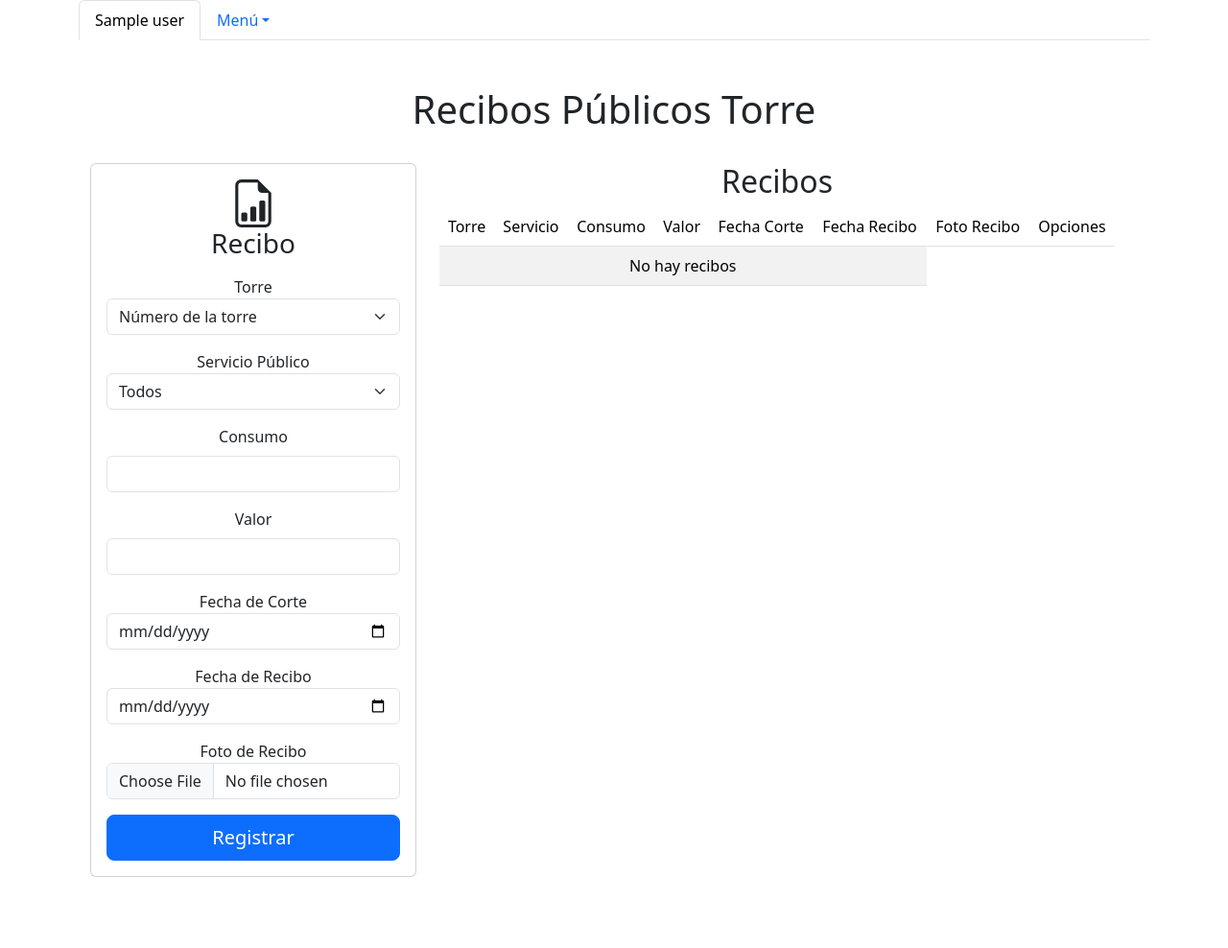
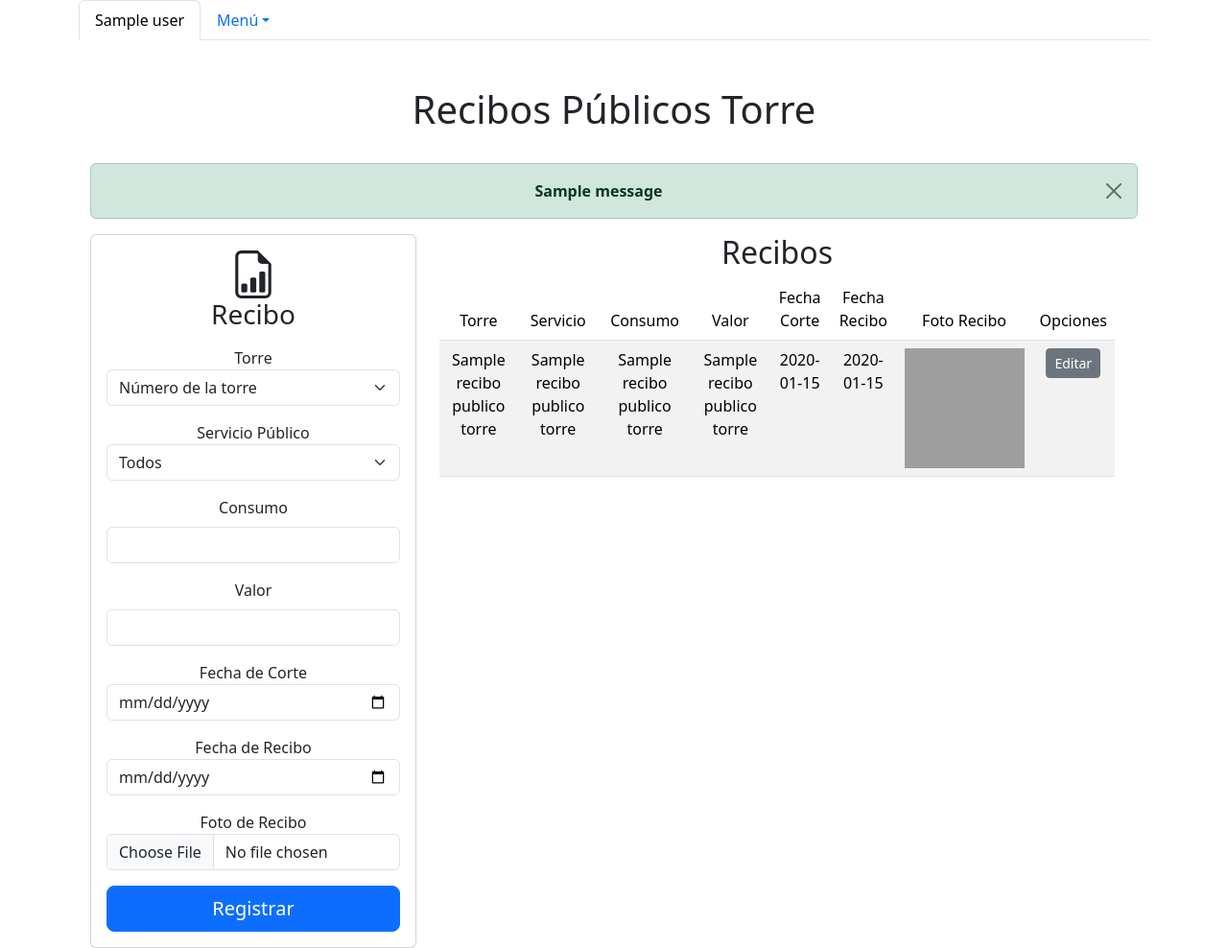
Before and after one commit to Manuel0606/caso-practico, a Flask app: page /torre in a window 1280 px wide. Shown: the part 56-1044 px from the top of the page at 96% size. Before the commit the page ends 970 px from the top, so only its background shows below. Run offline with Flask 2, Linux system fonts and the light colour scheme; a user stored in the database is signed in; one stand-in notice (Sample message) is shown; a database or web service that is not in the repository returns one stand-in record (values such as "Sample title"); some libraries are stand-ins or nearby versions; grey boxes are pictures that could not be loaded.

Commit message:
/torre and flash added

```diff
--- a/src/app.py
+++ b/src/app.py
@@ -57,11 +57,34 @@ def apartamento():
 @app.route('/torre')
 @login_required
 def torre():
-    recibos = []
-    data = {
-        "recibos" : recibos
-    }
-    return render_template('torre.html', data=data)
+    try:
+        sql = """
+            SELECT *
+            FROM recibo_publico_torre
+        """
+        cursor = con_bd.cursor()
+        cursor.execute(sql)
+        results = cursor.fetchall()
+        recibos = []
+        for row in results:
+            recibo = {
+                "id": row[0],
+                "torre": row[1],
+                "servicio_publico": row[2],
+                "consumo": row[3],
+                "valor": row[4],
+                "fecha_corte": row[5],
+                "fecha_recibo": row[6],
+                "foto_servicio_publico": row[7]
+            }
+            recibos.append(recibo)
+        data = {
+            "recibos" : recibos
+        }
+        return render_template('torre.html', data=data)
+    except Exception as ex:
+        flash('Error: ' + str(ex))
+    return redirect(request.referrer)
 
 @app.route('/login', methods=['GET', 'POST'])
 # @limiter.limit("10/minute")
--- a/src/templates/apartamento.html
+++ b/src/templates/apartamento.html
@@ -3,6 +3,7 @@
 {% block bodyHome %}
 <div class="container pt-4">
     <h1 class="p-4">Recibos Públicos Apartamento</h1>
+    {% include "partials/flash.html" %}
     <div class="row">
         <div class="row">
             <!-- *Formulario -->
@@ -105,8 +106,8 @@
                         <td id="tabla_servicio_publico{{recibo['id']}}">{{ recibo['servicio_publico'] }}</td>
                         <td id="tabla_consumo{{recibo['id']}}">{{ recibo['consumo'] }}</td>
                         <td id="tabla_valor{{recibo['id']}}">{{ recibo['valor'] }}</td>
-                        <td id="tabla_fecha_corte{{recibo['id']}}">{{ recibo['fecha_corte'].strftime("%Y-%m-%d") }}</td>
-                        <td id="tabla_fecha_recibo{{recibo['id']}}">{{ recibo['fecha_recibo'].strftime("%Y-%m-%d") }}</td>
+                        <td id="tabla_fecha_corte{{recibo['id']}}">{{ recibo['fecha_corte'].strftime("%Y-%m-%d") if recibo['fecha_corte'] else "---" }}</td>
+                        <td id="tabla_fecha_recibo{{recibo['id']}}">{{ recibo['fecha_recibo'].strftime("%Y-%m-%d") if recibo['fecha_recibo'] else "---" }}</td>
                         <td>
                             <a class="btn btn-secondary btn-sm" onclick="obtenerDatosApartamento('{{ recibo['id'] }}')">Editar</a>
                         </td>
--- a/src/templates/auth/login.html
+++ b/src/templates/auth/login.html
@@ -17,6 +17,8 @@
 
     <h1 class="h3 mb-3 fw-normal">Iniciar Sesion</h1>
 
+    {% include "partials/flash.html" %}
+
     <input type="hidden" name="csrf_token" value="{{ csrf_token() }}">
 
     <div class="form-floating">
--- a/src/templates/auth/new.html
+++ b/src/templates/auth/new.html
@@ -16,6 +16,8 @@
     </svg>
 
     <h1 class="h3 mb-3 fw-normal">Registro</h1>
+
+    {% include "partials/flash.html" %}
 
     <input type="hidden" name="csrf_token" value="{{ csrf_token() }}">
 
--- a/src/templates/consultar.html
+++ b/src/templates/consultar.html
@@ -11,6 +11,7 @@
 
   <div class="container pt-4">
     <h1 class="p-4">Recibos Públicos</h1>
+    {% include "partials/flash.html" %}
     <div class="row">
       <div class="row">
         <!-- *Formulario -->
@@ -86,8 +87,8 @@
                     <td id="tabla_servicio_publico{{recibo['id']}}">{{ recibo['servicio_publico'] }}</td>
                     <td id="tabla_consumo{{recibo['id']}}">{{ recibo['consumo'] if recibo['consumo'] else "No definido aún" }}</td>
                     <td id="tabla_valor{{recibo['id']}}">{{ recibo['valor'] if recibo['valor'] else "No definido aún" }}</td>
-                    <td id="tabla_fecha_corte{{recibo['id']}}">{{ recibo['fecha_corte'].strftime("%Y-%m-%d") }}</td>
-                    <td id="tabla_fecha_recibo{{recibo['id']}}">{{ recibo['fecha_recibo'].strftime("%Y-%m-%d") }}</td>
+                    <td id="tabla_fecha_corte{{recibo['id']}}">{{ recibo['fecha_corte'].strftime("%Y-%m-%d") if recibo['fecha_corte'] else "---" }}</td>
+                    <td id="tabla_fecha_recibo{{recibo['id']}}">{{ recibo['fecha_recibo'].strftime("%Y-%m-%d") if recibo['fecha_recibo'] else "---" }}</td>
                   </tr>
                 {% endfor %}
               {% else %}
--- /dev/null
+++ b/src/templates/partials/flash.html
@@ -0,0 +1,11 @@
+<!-- Espacio Mensajes Flash -->
+{% with messages = get_flashed_messages(with_categories=true) %}
+{% if messages %}
+    {% for category, message in messages %}
+        <div class="alert alert-success alert-dismissible fade show" role="alert">
+            <strong> {{message}} </strong>
+            <button type="button" class="btn-close" data-bs-dismiss="alert" aria-label="Close"></button>
+        </div>
+    {% endfor %}
+{% endif %}
+{% endwith %}
--- a/src/templates/torre.html
+++ b/src/templates/torre.html
@@ -3,6 +3,7 @@
 {% block bodyHome %}
 <div class="container pt-4">
     <h1 class="p-4">Recibos Públicos Torre</h1>
+    {% include "partials/flash.html" %}
     <div class="row">
         <div class="row">
             <!-- *Formulario -->
@@ -85,19 +86,23 @@
                     <tbody>
                         {% if data.recibos %}
                         {% for recibo in data.recibos %}
-                        <td id="tabla_torre{{recibo['id']}}">{{ recibo['numero_torre'] }}</td>
+                        <td id="tabla_torre{{recibo['id']}}">{{ recibo['torre'] }}</td>
                         <td id="tabla_servicio_publico{{recibo['id']}}">{{ recibo['servicio_publico'] }}</td>
                         <td id="tabla_consumo{{recibo['id']}}">{{ recibo['consumo'] }}</td>
                         <td id="tabla_valor{{recibo['id']}}">{{ recibo['valor'] }}</td>
-                        <td id="tabla_fecha_corte{{recibo['id']}}">{{ recibo['fecha_corte'].strftime("%Y-%m-%d") }}</td>
-                        <td id="tabla_fecha_recibo{{recibo['id']}}">{{ recibo['fecha_recibo'].strftime("%Y-%m-%d") }}</td>
-                        <td id="tabla_foto_servicio_publico{{recibo['id']}}">{{ recibo['foto_servicio_publico'] }}</td>
+                        <td id="tabla_fecha_corte{{recibo['id']}}">{{ recibo['fecha_corte'].strftime("%Y-%m-%d") if recibo['fecha_corte'] else "---" }}</td>
+                        <td id="tabla_fecha_recibo{{recibo['id']}}">{{ recibo['fecha_recibo'].strftime("%Y-%m-%d") if recibo['fecha_recibo'] else "---" }}</td>
+                        <td id="tabla_foto_servicio_publico{{recibo['id']}}">
+                            {% if recibo['foto_servicio_publico'] %}
+                                <img src="{{ url_for( 'static', filename='uploads/' + recibo['foto_servicio_publico'] ) }}" alt="Imagen" width="125px" height="125px">
+                            {% endif %}
+                        </td>
                         <td>
                             <a class="btn btn-secondary btn-sm" onclick="obtenerDatosApartamento('{{ recibo['id'] }}')">Editar</a>
                         </td>
                         {% endfor %}
                         {% else %}
-                        <td colspan="6">No hay recibos</td>
+                        <td colspan="8">No hay recibos</td>
                         {% endif %}
 
                     </tbody>
--- a/src/templates/usuario.html
+++ b/src/templates/usuario.html
@@ -2,6 +2,7 @@
 
 {% block bodyHome %}
 <div class="row">
+    {% include "partials/flash.html" %}
     <div class="col-sm-6 d-flex justify-content-center">
         <div class="card" style="width: 18rem;">
             <img src="{{ url_for('static', filename='assets/torre.jpeg')}}" style="height: 182px; object-fit: cover;" class="card-img-top" alt="...">
```
